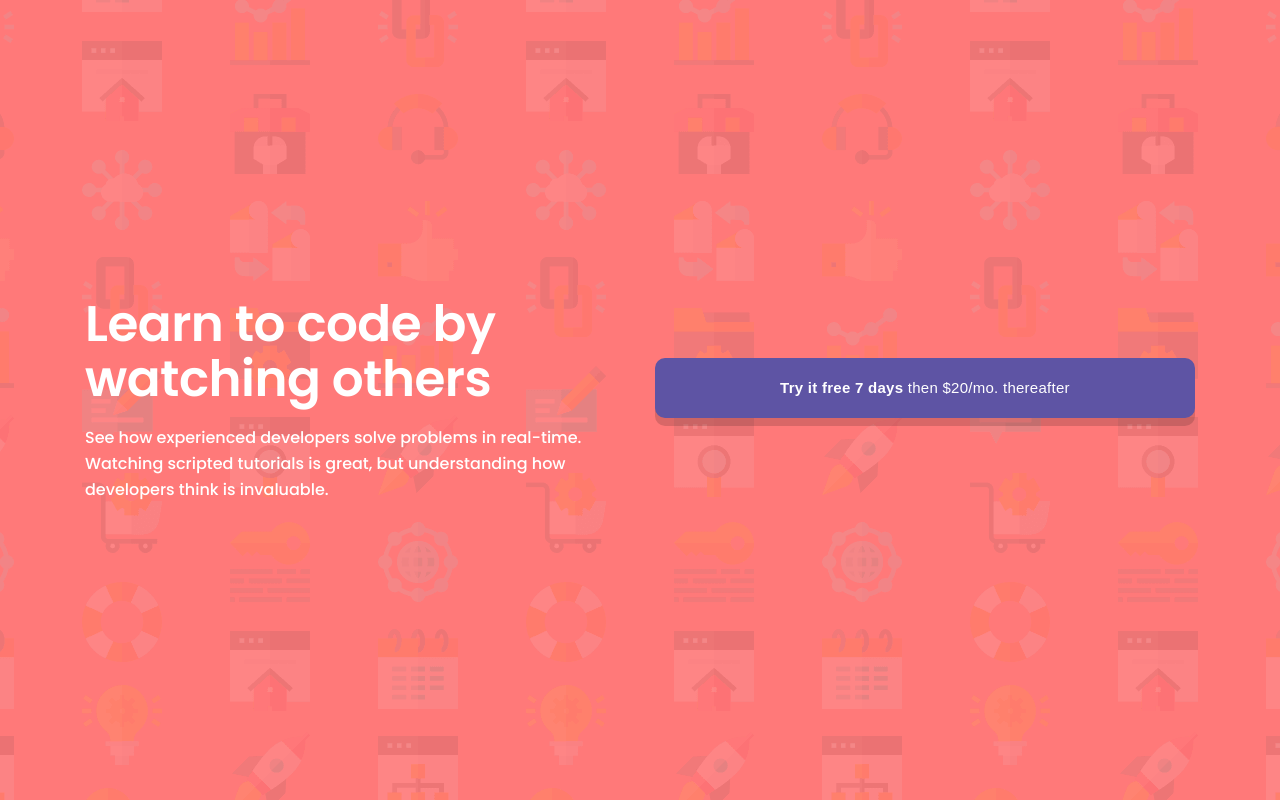
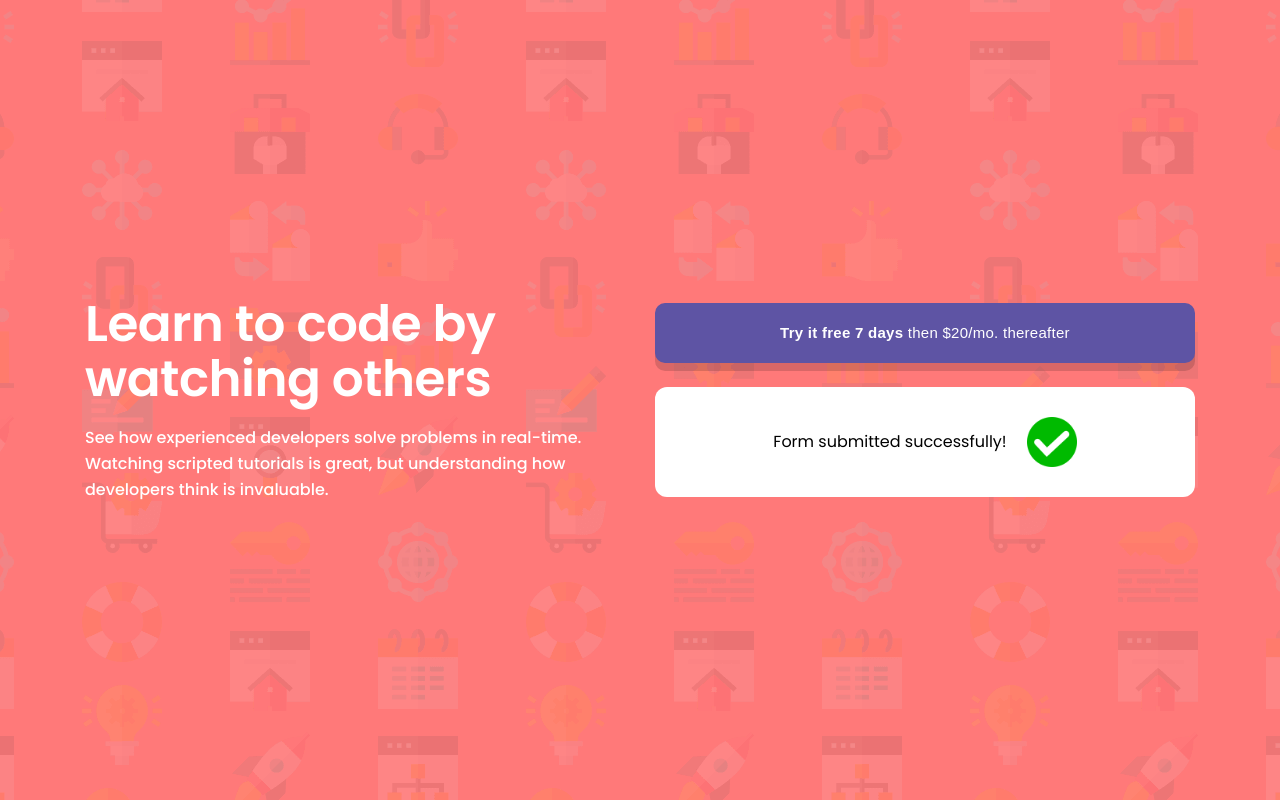
Before and after one commit to LevaniMesxia23/Intro-component-with-sign-up-form, a React (Vite) app: page / in a window 1280 px wide. Both pictures are taken after typing "Sample", "Sample", "name@example.com", "Sample123" into the empty fields and a click on the button "CLAIM YOUR FREE TRIAL". Built offline with nearby package versions, Linux system fonts and the light colour scheme.

Commit message:
create Completed component

```diff
--- a/src/App.jsx
+++ b/src/App.jsx
@@ -3,6 +3,7 @@ import "./App.css";
 import Header from "./components/Header";
 import Offer from "./components/Offer";
 import Form from "./components/Form";
+import Completed from "./components/Completed";
 import { GlobalStyles } from "./styles/GlobalStyles";
 import { useState } from "react";
 
@@ -17,7 +18,7 @@ function App() {
         </div>
         <div className="right-side">
           <Offer />
-          {component == false ? <Form setComponent={setComponent} /> : null}
+          {component == false ? <Form setComponent={setComponent} /> : <Completed />}
         </div>
       </Main>
     </>
--- /dev/null
+++ b/src/components/Completed.jsx
@@ -0,0 +1,36 @@
+import React from "react";
+import styled from "styled-components";
+import Correct from "../../public/images/correct.png";
+
+export default function Completed() {
+  return (
+    <Box>
+      <span>
+        Form submitted successfully! <img src={Correct} alt="" />
+      </span>
+    </Box>
+  );
+}
+
+const Box = styled.div`
+  width: 100%;
+  height: 100%;
+  display: flex;
+  align-items: center;
+  justify-content: center;
+  padding: 30px;
+  max-width: 540px;
+  background-color: #fff;
+  border-radius: 12px;
+
+  span {
+    display: flex;
+    justify-content: center;
+    align-items: center;
+    gap: 20px;
+    img {
+      width: 50px;
+      height: 50px;
+    }
+  }
+`;
```
Also changed, not shown: public/images/correct.png (added).
